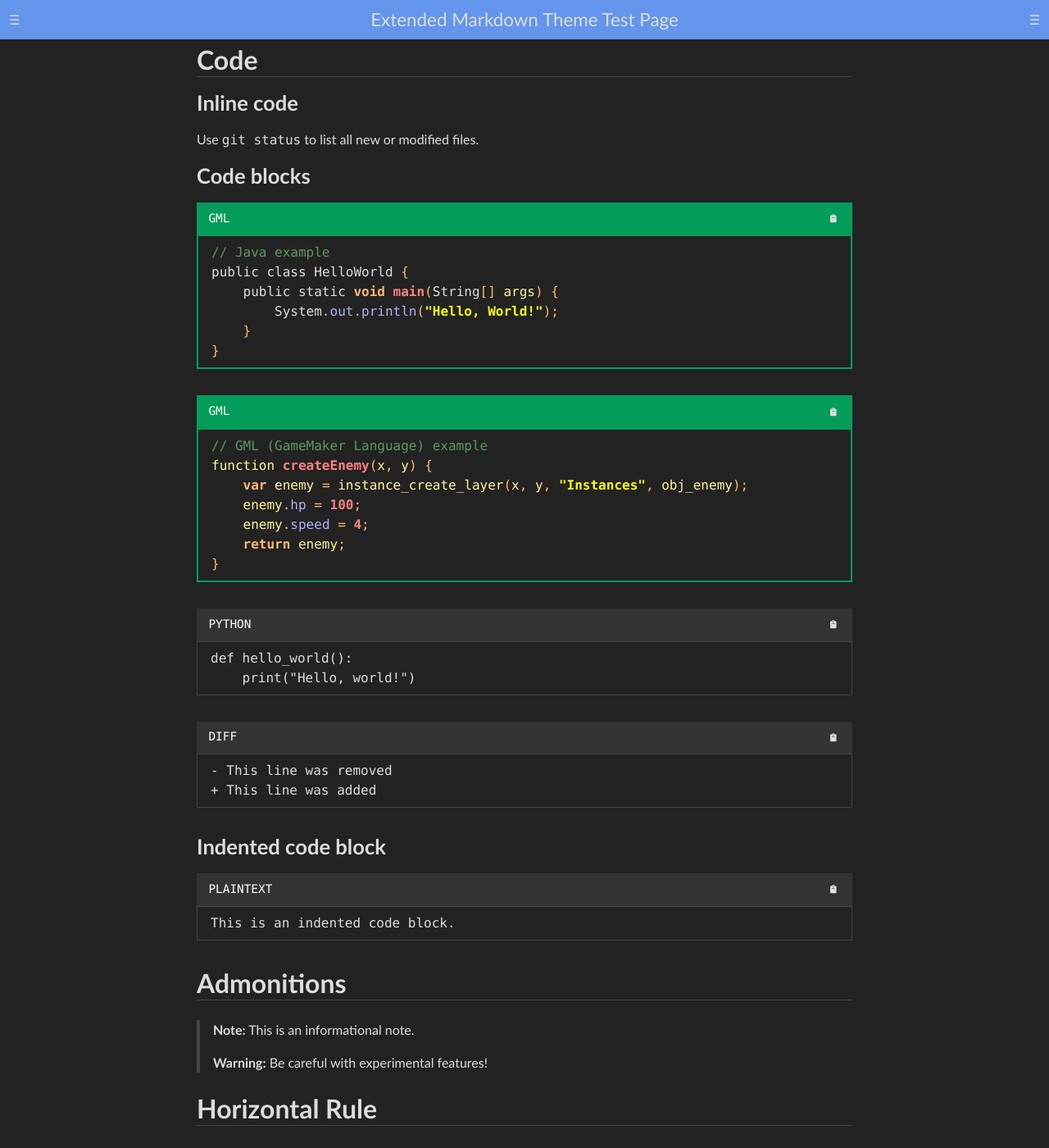
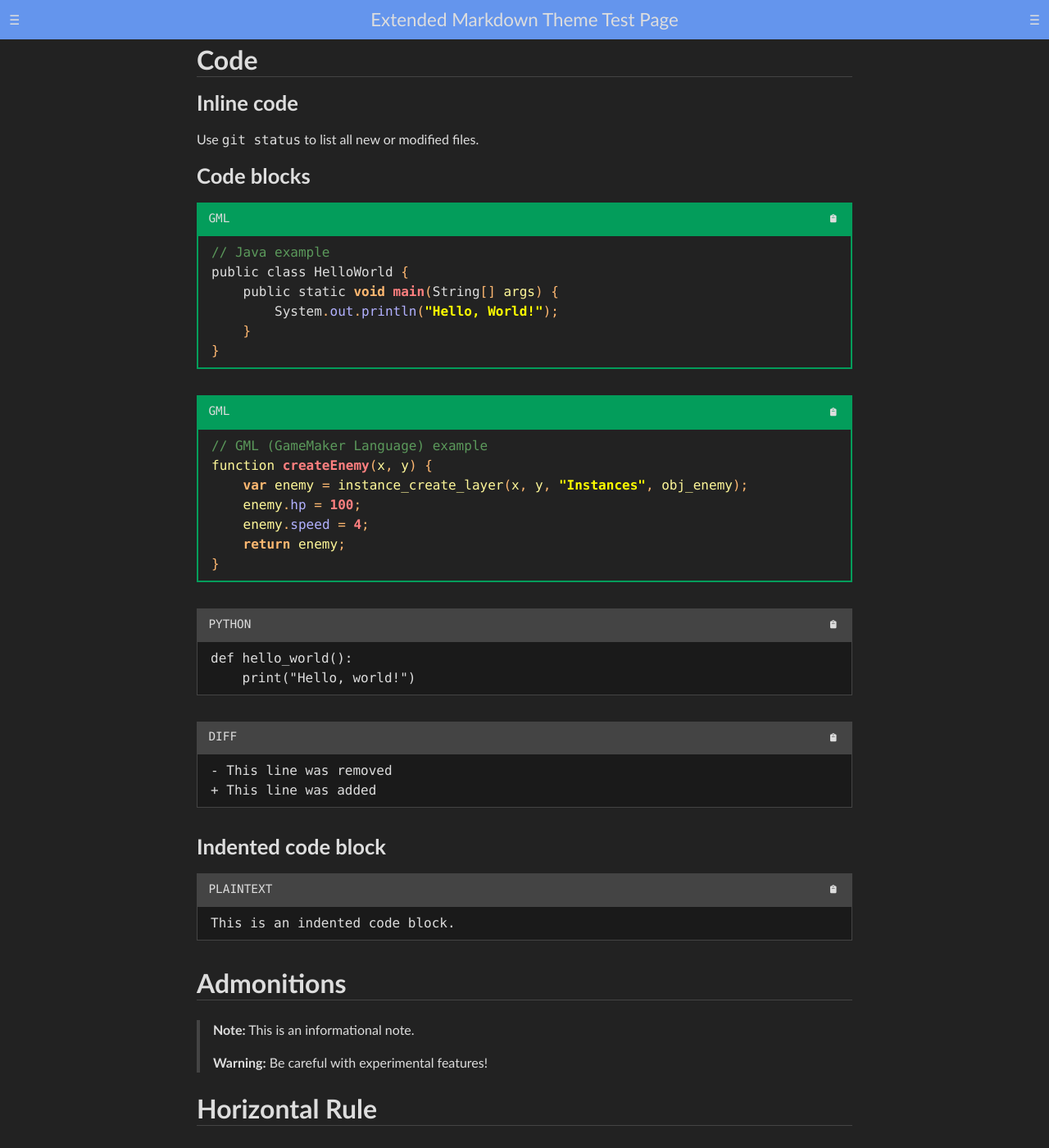
Before and after one commit to zBuLe/Chronicle-Destiny, a Jekyll site: the page built from test.md, in a window 1280 px wide and 1400 px high, scrolled down 1897 px. Shown: the whole window at 82% size. Built offline with Jekyll 4.4.1, drawn with Linux system fonts in a browser that asks for light colours; nearby versions of some CDN libraries; our own code applies the rules of GitHub Pages for plain Markdown files.

Commit message:
style: update GML syntax colors for light mode and enhance code header styles for improved readability

```diff
--- a/assets/css/gml.css
+++ b/assets/css/gml.css
@@ -14,17 +14,17 @@
 
 [data-theme="light"] {
   /* GML Syntax Colors (Light Mode) */
-  --gml-comment: #228B22;   /* darker green */
-  --gml-number:  #D14;      /* classic red */
-  --gml-string:  #DAA520;   /* goldenrod */
-  --gml-keyword: #B8860B;   /* darkgoldenrod */
-  --gml-operator: #B8860B;
-  --gml-global:  #5555AA;   /* softer blue */
-  --gml-instance: #7B68EE;  /* mediumslateblue */
-  --gml-border:  #006400;   /* dark green */
-  --gml-header-bg: #fff;
+  --gml-comment: #027F00;   /* darker green */
+  --gml-number:  #FF3030;      /* classic red */
+  --gml-string:  #000099;   /* goldenrod */
+  --gml-keyword: #0004F7;   /* darkgoldenrod */
+  --gml-operator: #333333;
+  --gml-global:  #0004F7;   /* softer blue */
+  --gml-instance: #990000;  /* mediumslateblue */
+  --gml-border:  #2AAE96;   /* dark green */
+  --gml-header-bg: #2AAE96;
   --gml-bg: #E0E0E0;
-  --gml-text: #333;
+  --gml-text: #333333;
 }
 
 
--- a/assets/css/markdown.css
+++ b/assets/css/markdown.css
@@ -75,8 +75,8 @@
    Code
    ========================= */
 main .code-header {
-            background-color: #333;
-            color: white;
+            background-color: var(--line-color);
+            color: var(--text-color);
             padding: 0.5em 1em;
             font-family:  var(--mono-font);
             text-align: center;
@@ -87,7 +87,7 @@
         }
 
 main .code-header button {
-  background-color: var(--bg2-color);
+  background-color: transparent;
   border: none;
   color: var(--text-color);
   padding: 0.5em;
@@ -99,7 +99,7 @@
   cursor: pointer;
         }
 main pre{
-    background-color: var(--bg2-color);
+    background-color: var(--bg-color2);
     margin: 0 0 2em 0;
 border: 1px solid var(--line-color);
        padding: 0.5rem 1em;
```
